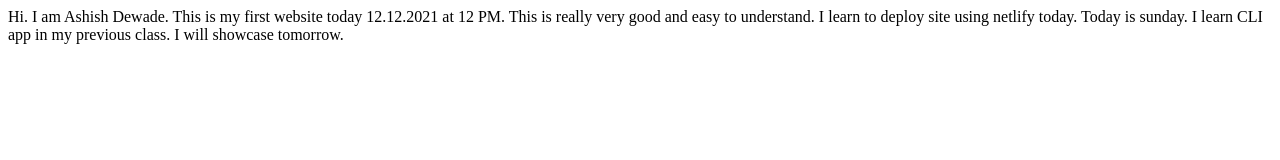
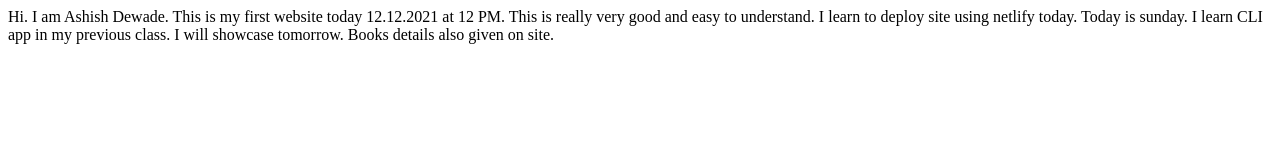
Before and after one commit to ashishdk/AshishDewade-Portfolio, a plain HTML site: page index.html in a window 1280 px wide. Drawn offline with Linux system fonts and the light colour scheme.

Commit message:
Docs: Book list

```diff
--- a/index.html
+++ b/index.html
@@ -12,4 +12,5 @@
     Today is sunday.
 
     I learn CLI app in my previous class. I will showcase tomorrow.
+    Books details also given on site.
 </body>
```
